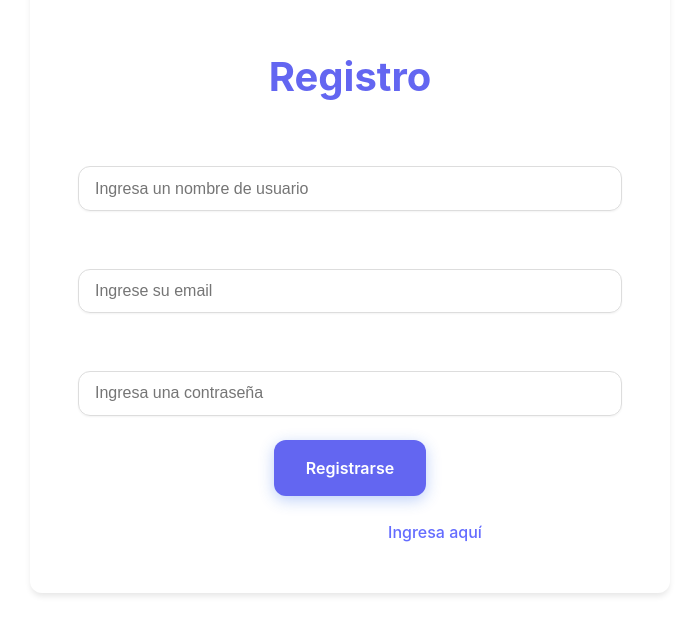
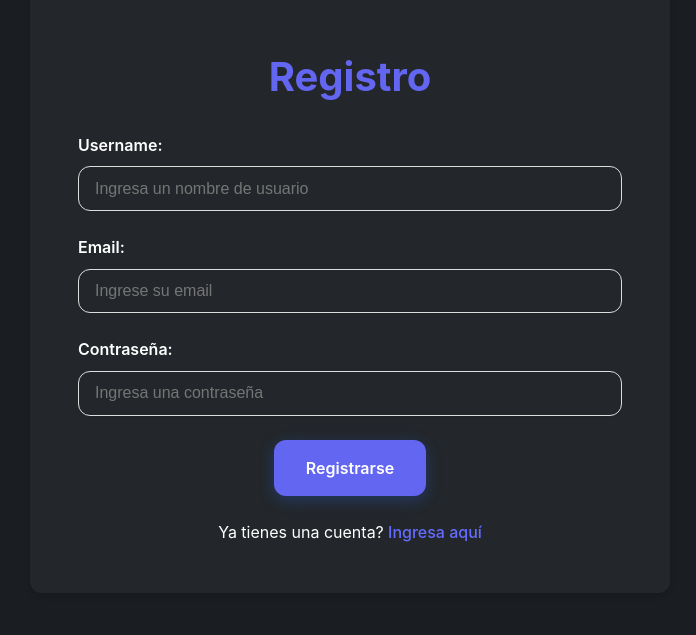
Before and after one commit to SrStamm/front-task-api-vanilla, a React (Vite) app in the folder front-tasks/: page /register in a window 1280 px wide. Shown: the part 113-748 px from the top of the page, without its empty margins (290-986 px from the left). Built offline with nearby package versions, Linux system fonts and the light colour scheme; no server answers.

Commit message:
feat: layout updated

```diff
--- a/front-tasks/src/layouts/AuthLayout/AuthLayout.css
+++ b/front-tasks/src/layouts/AuthLayout/AuthLayout.css
@@ -1,5 +1,5 @@
 .auth-layout {
-  background: var(--bg-light);
+  background: var(--bg);
   min-height: 100vh;
   min-width: 100vw;
   margin: 0 auto;
@@ -14,9 +14,9 @@
   height: 100%;
   margin: auto;
   padding: 3rem;
-  border: var(--border-light);
+  border: var(--border);
   border-radius: var(--radius);
-  background: var(--bg-card-light);
+  background: var(--bg-card);
   box-shadow: var(--shadow);
 }
 
--- a/front-tasks/src/layouts/DashboardLayout/DashboardLayout.css
+++ b/front-tasks/src/layouts/DashboardLayout/DashboardLayout.css
@@ -1,6 +1,6 @@
 .dashboard-layout {
   padding: 2rem;
-  background: var(--background);
+  background: var(--bg);
   min-height: 100vh;
   overflow-x: auto;
 }
@@ -46,12 +46,12 @@
 }
 
 .partSections {
-  background: rgba(255, 255, 255, 0.95);
+  background: var(--section-bg);
   backdrop-filter: blur(20px);
+  border: 1px solid var(--section-border);
   border-radius: var(--radius);
   box-shadow: 0 8px 32px rgba(0, 0, 0, 0.1);
   padding: 20px;
-  border: 1px solid rgba(255, 255, 255, 0.2);
   transition: all 0.3s ease;
 
   min-height: 90vh;
```
